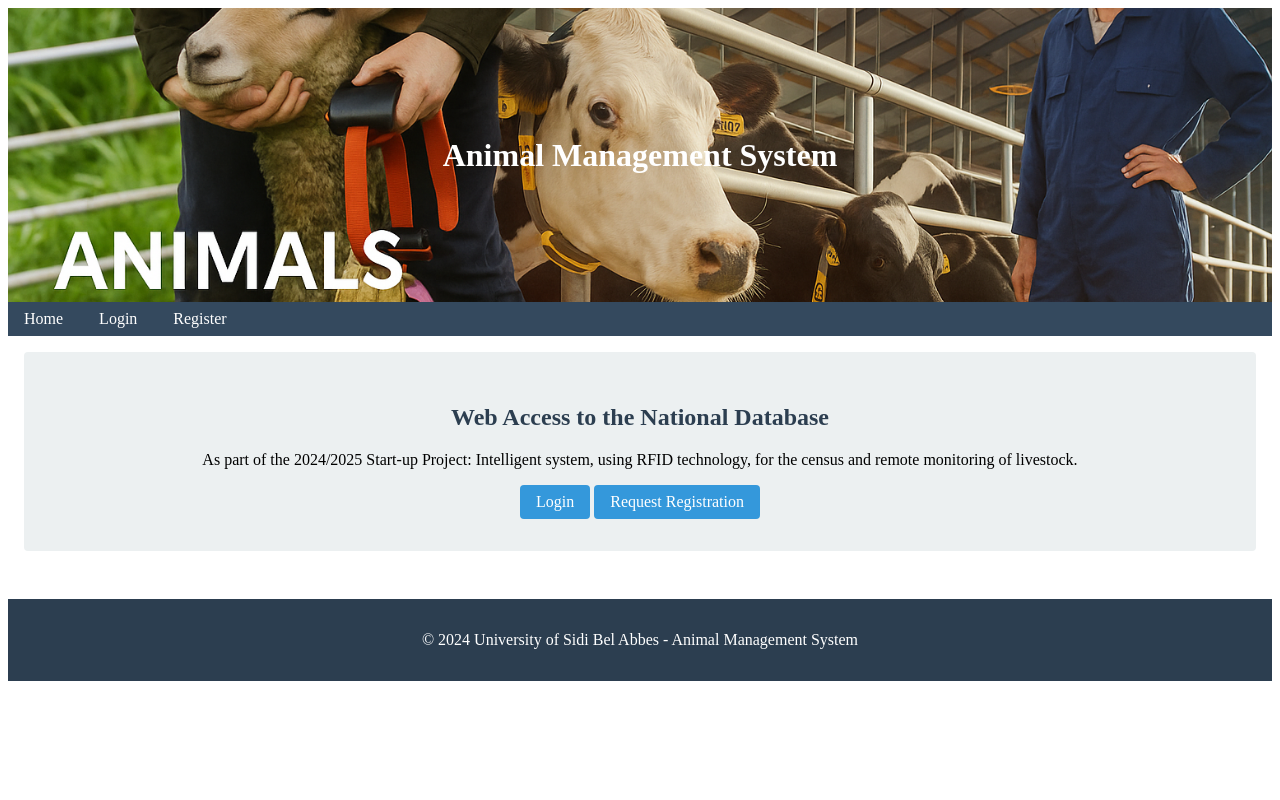
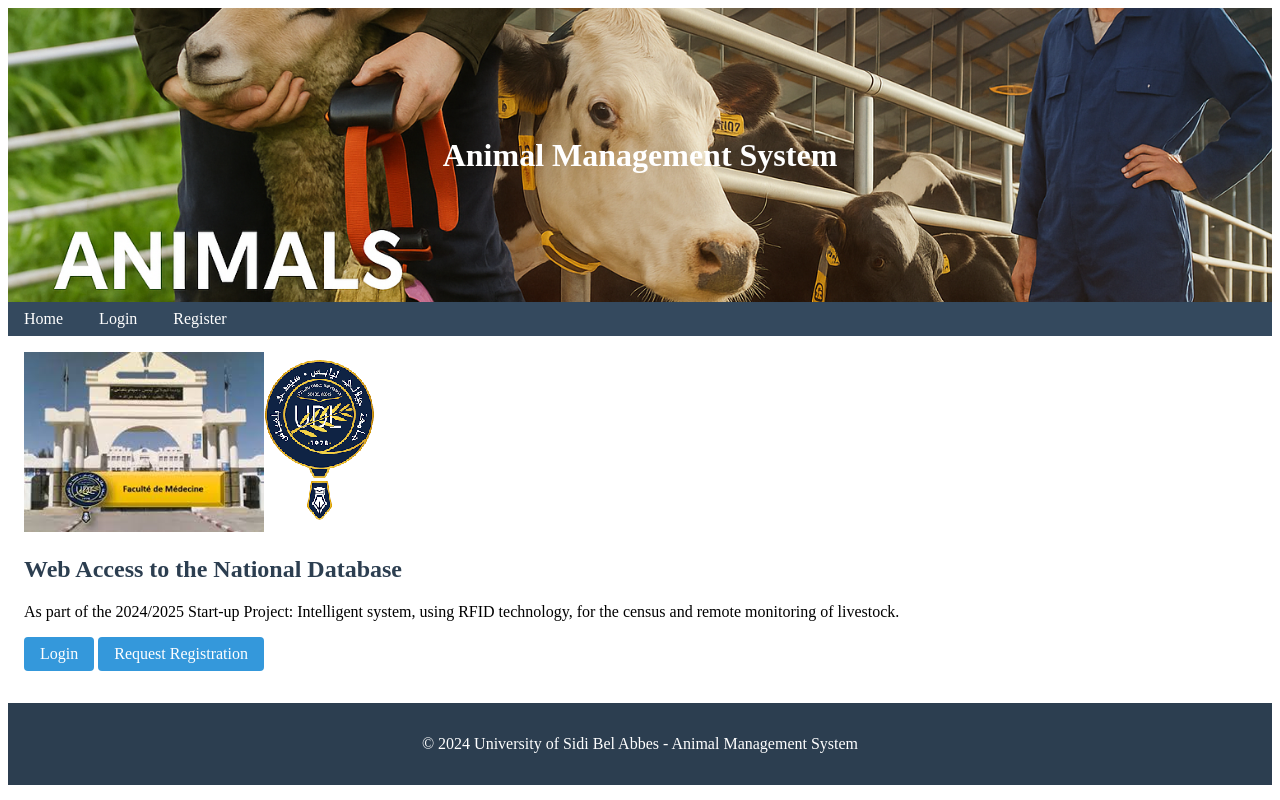
Before and after one commit to HADJIAHMED2219/animal_management, a Flask app: page / in a window 1280 px wide. Run offline with Flask 3, Linux system fonts and the light colour scheme; parts of the project's set-up code (start-up, migrations or seed data) failed here and were passed over.

Commit message:
index.html

```diff
--- a/templates/index.html
+++ b/templates/index.html
@@ -1,13 +1,18 @@
 {% extends "base.html" %}
 
 {% block content %}
-    <div class="hero">
-        <h2>Web Access to the National Database</h2>
-        <p>As part of the 2024/2025 Start-up Project: Intelligent system, using RFID technology, for the census and remote monitoring of livestock.</p>
+    <div class="hero-split">
+        <div class="hero-left">
+            <img src="{{ url_for('static', filename='images/university_logo.png') }}" alt="Hero Image">
+        </div>
+        <div class="hero-right">
+            <h2>Web Access to the National Database</h2>
+            <p>As part of the 2024/2025 Start-up Project: Intelligent system, using RFID technology, for the census and remote monitoring of livestock.</p>
 
-        <div class="actions">
-            <a href="{{ url_for('login') }}" class="btn">Login</a>
-            <a href="{{ url_for('register_request') }}" class="btn">Request Registration</a>
+            <div class="actions">
+                <a href="{{ url_for('login') }}" class="btn">Login</a>
+                <a href="{{ url_for('register_request') }}" class="btn">Request Registration</a>
+            </div>
         </div>
     </div>
 {% endblock %}
```
